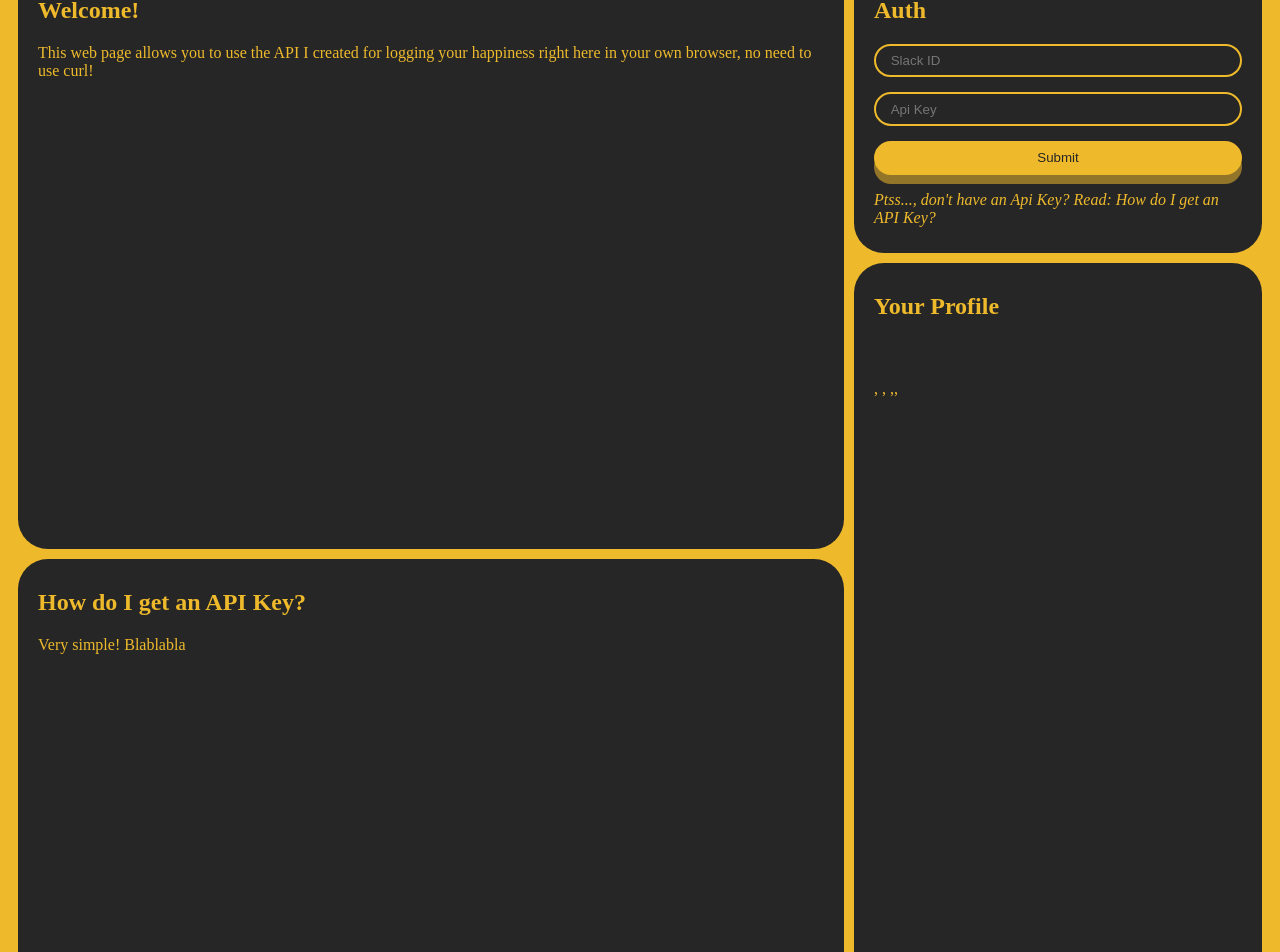
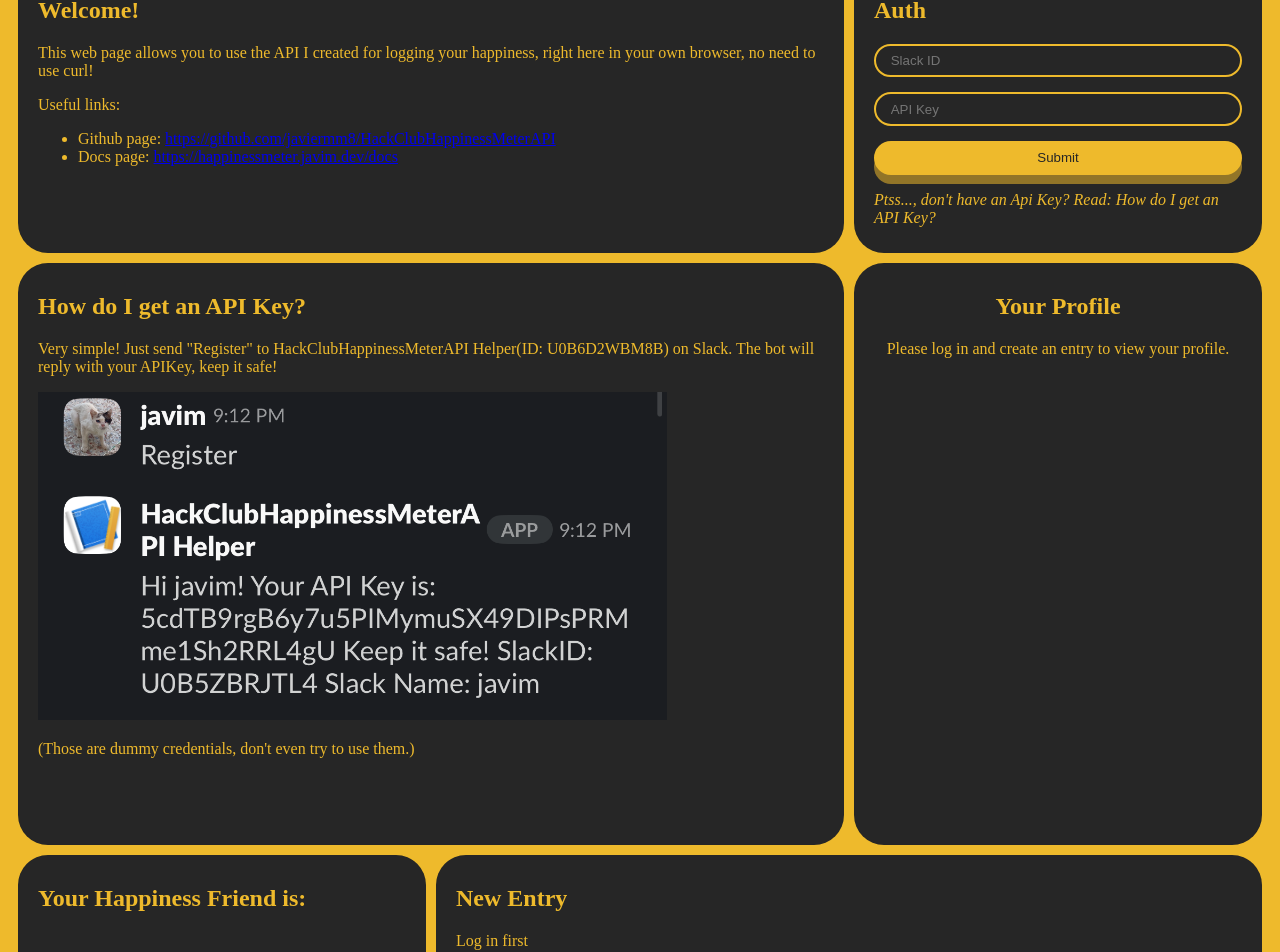
Before and after one commit to javiermm8/HackClub-Happiness-Meter-Frontend, a React (Vite) app: page / in a window 1280 px wide. Shown: the part 157-1109 px from the top of the page. Built offline with nearby package versions, Linux system fonts and the light colour scheme; a web font is replaced by a local one.

Commit message:
Lots of progress: Profile looks better, newEntry works, added images and links...

```diff
--- a/src/App.css
+++ b/src/App.css
@@ -2,28 +2,28 @@
     padding: 20px 0px;
     display: grid;
     grid-template-columns: repeat(3, 1fr);
-    grid-template-rows: repeat(7, 1fr);
+    grid-template-rows: repeat(5, 1fr);
     grid-column-gap: 10px;
     grid-row-gap: 10px;
 }
 
 .intro {
-    grid-area: 1 / 1 / 3 / 3;
+    grid-area: 1 / 1 / 2 / 3;
 }
 .auth {
     grid-area: 1 / 3 / 2 / 4;
 }
 .profile {
-    grid-area: 2 / 3 / 5 / 4;
+    grid-area: 2 / 3 / 4 / 4;
 }
 .signIn {
-    grid-area: 3 / 1 / 5 / 3;
+    grid-area: 2 / 1 / 4 / 3;
 }
 .friend {
-    grid-area: 5 / 1 / 8 / 2;
+    grid-area: 4 / 1 / 6 / 2;
 }
 .entry {
-    grid-area: 5 / 2 / 8 / 4;
+    grid-area: 4 / 2 / 6 / 4;
 }
 
 .intro {
@@ -94,6 +94,7 @@
     align-items: center;
     padding: 10px 20px;
     border-radius: 30px;
+    text-align: center;
 }
 
 .signIn {
@@ -103,6 +104,11 @@
     align-items: center;
     padding: 10px 20px;
     border-radius: 30px;
+}
+
+.signIn img {
+    max-width: 80%;
+    height: auto;
 }
 
 .friend {
--- a/src/App.jsx
+++ b/src/App.jsx
@@ -12,6 +12,7 @@ import Entry from "./components/Entry";
 import Footer from "./components/Footer";
 
 function App() {
+  const [authLoaded, setAuthLoaded] = useState(false);
   const [userName, setUserName] = useState("");
   const [userSlackID, setUserSlackID] = useState("");
   const [userLatestHappinessLevel, setUserLatestHappinessLevel] = useState("");
@@ -19,6 +20,11 @@ function App() {
   const [userLatestEntryTimestamp, setUserLatestEntryTimestamp] = useState("");
   const [userAverageHappiness, setUserAverageHappiness] = useState("");
   const [userNumberOfEntries, setNumberOfEntries] = useState("");
+
+  const [slackID, setSlackID] = useState("");
+  const [apiKey, setApiKey] = useState("");
+
+  const [entrySuccess, setEntrySuccess] = useState(false);
 
   // fetch("https://pep-unethical-copy.ngrok-free.dev/status", {
   //   headers: { "ngrok-skip-browser-warning": "true" },
@@ -32,16 +38,12 @@ function App() {
   //   .then((data) => console.log(data))
   //   .catch((error) => console.error("Fetch error:", error));
 
-  const handleAuth = ({ slackID, apiKey }) => {
-    fetch(
-      "https://pep-unethical-copy.ngrok-free.dev/profile?slackID=" + slackID,
-      {
-        headers: {
-          "ngrok-skip-browser-warning": "true",
-          Authorization: apiKey,
-        },
+  function handleAuth({ slackID, apiKey }) {
+    fetch("https://happinessmeter.javim.dev/profile?slackID=" + slackID, {
+      headers: {
+        Authorization: apiKey,
       },
-    )
+    })
       .then((response) => {
         const data = response.json();
         if (response.status != 404 && !response.ok) {
@@ -54,6 +56,8 @@ function App() {
           console.log(data.message);
           return;
         } else {
+          setApiKey(apiKey);
+          setSlackID(slackID);
           setUserSlackID(data.SlackID);
           setUserName(data.Name);
           setUserLatestHappinessLevel(data.LatestHappinessLevel);
@@ -61,15 +65,38 @@ function App() {
           setUserAverageHappiness(data.AverageHappiness);
           setNumberOfEntries(data.NumberOfEntries);
           setLatestNote(data.LatestNote);
-          console.log(
-            userName,
-            userSlackID,
-            userLatestHappinessLevel,
-            userLatestNote,
-            userLatestEntryTimestamp,
-            userAverageHappiness,
-            userNumberOfEntries,
-          );
+          setAuthLoaded(true);
+        }
+      })
+      .catch((error) => console.error("Fetch error:", error));
+  }
+
+  const handleNewEntry = ({ happinessLevel, note }) => {
+    const data = {
+      APIKey: apiKey,
+      HappinessLevel: Number(happinessLevel),
+      SlackID: slackID,
+      Note: note,
+    };
+
+    fetch("https://happinessmeter.javim.dev/newEntry", {
+      method: "POST",
+      body: JSON.stringify(data),
+    })
+      .then((response) => {
+        const data = response.json();
+        if (response.status != 404 && !response.ok) {
+          throw new Error("Network response was not ok");
+        }
+        return data;
+      })
+      .then(function (data) {
+        if (data.message == "No profile found. Have you created any entries?") {
+          console.log(data.message);
+          return;
+        } else {
+          setEntrySuccess(true);
+          handleAuth({ slackID, apiKey });
         }
       })
       .catch((error) => console.error("Fetch error:", error));
@@ -82,6 +109,7 @@ function App() {
         <Intro />
         <Auth onSubmit={handleAuth} />
         <Profile
+          authLoaded={authLoaded}
           userName={userName}
           userSlackID={userSlackID}
           userLatestHappinessLevel={userLatestHappinessLevel}
@@ -92,7 +120,7 @@ function App() {
         />
         <SignIn />
         <Friend />
-        <Entry />
+        <Entry authLoaded={authLoaded} onSubmit={handleNewEntry} />
       </div>
       <Footer />
     </>
--- a/src/components/Auth.jsx
+++ b/src/components/Auth.jsx
@@ -22,7 +22,7 @@ export default function Auth({ onSubmit }) {
           onChange={(e) => setSlackID(e.target.value)}
         />
         <input
-          placeholder="Api Key"
+          placeholder="API Key"
           type="password"
           value={apiKey}
           onChange={(e) => setApiKey(e.target.value)}
--- a/src/components/Entry.jsx
+++ b/src/components/Entry.jsx
@@ -1,11 +1,46 @@
-export default function Entry() {
+import { useState } from "react";
+
+export default function Entry({ authLoaded, onSubmit }) {
+  const [happinessLevel, setHappinessLevel] = useState(0);
+  const [note, setNote] = useState("");
+
+  const handleSubmit = (e) => {
+    e.preventDefault();
+    onSubmit({
+      authLoaded,
+      happinessLevel,
+      note,
+    });
+  };
+
   return (
     <div className="entry">
-      <h2>Your Profile</h2>
-      <img />
-      <h4>Name</h4>
-      <p>Slack ID</p>
-      <h5>Latest Happiness Level: 8</h5>
+      <h2>New Entry</h2>
+      {!authLoaded && (
+        <>
+          <p>Log in first</p>
+        </>
+      )}
+      {authLoaded && (
+        <form onSubmit={handleSubmit}>
+          <input
+            type="number"
+            min="1"
+            max="10"
+            value={happinessLevel}
+            onChange={(e) => setHappinessLevel(e.target.value)}
+          />
+          <input
+            placeholder="Note"
+            value={note}
+            minLength="10"
+            maxLength="300"
+            onChange={(e) => setNote(e.target.value)}
+          />
+
+          <button type="submit">Submit</button>
+        </form>
+      )}
     </div>
   );
 }
--- a/src/components/Intro.jsx
+++ b/src/components/Intro.jsx
@@ -4,8 +4,23 @@ export default function Intro() {
       <h2>Welcome!</h2>
       <p>
         This web page allows you to use the API I created for logging your
-        happiness right here in your own browser, no need to use curl!
+        happiness, right here in your own browser, no need to use curl!
       </p>
+      <p>Useful links:</p>
+      <ul>
+        <li>
+          Github page:{" "}
+          <a href="https://github.com/javiermm8/HackClubHappinessMeterAPI">
+            https://github.com/javiermm8/HackClubHappinessMeterAPI
+          </a>
+        </li>
+        <li>
+          Docs page:{" "}
+          <a href="https://happinessmeter.javim.dev/docs">
+            https://happinessmeter.javim.dev/docs
+          </a>
+        </li>
+      </ul>
     </div>
   );
 }
--- a/src/components/Profile.jsx
+++ b/src/components/Profile.jsx
@@ -1,4 +1,5 @@
 export default function Profile({
+  authLoaded,
   userName,
   userSlackID,
   userLatestHappinessLevel,
@@ -7,6 +8,8 @@ export default function Profile({
   userAverageHappiness,
   userNumberOfEntries,
 }) {
+  //let showProfile;
+
   let name;
   let SlackID;
   let LatestHappinessLevel;
@@ -15,35 +18,31 @@ export default function Profile({
   let AverageHappiness;
   let NumberOfEntries;
 
-  if (userName == "") {
-    name = "";
-    SlackID = "";
-    LatestHappinessLevel = "";
-    LatestNote = "";
-    LatestEntryTimestamp = "";
-    AverageHappiness = "";
-    NumberOfEntries = "";
-  } else {
-    name = "Slack username:" + userName;
-    SlackID = "Slack ID:" + userSlackID;
-    LatestHappinessLevel = "LatestHappinessLevel:" + userLatestHappinessLevel;
-    LatestNote = "Latest note:" + userLatestNote;
-    LatestEntryTimestamp = "Latest entry timestamp:" + userLatestEntryTimestamp;
-    AverageHappiness = "Average happiness:" + userAverageHappiness;
-    NumberOfEntries = "Number of entries:" + userNumberOfEntries;
-  }
+  name = userName;
+  SlackID = "(" + userSlackID + ")";
+  LatestHappinessLevel = "Latest happiness level: " + userLatestHappinessLevel;
+  LatestNote = "Latest note: " + userLatestNote;
+  LatestEntryTimestamp = "Latest entry timestamp: " + userLatestEntryTimestamp;
+  AverageHappiness = "Average happiness: " + userAverageHappiness;
+  NumberOfEntries = "Number of entries: " + userNumberOfEntries;
 
   return (
     <div className="profile">
       <h2>Your Profile</h2>
-      <img />
-      <h4>{name}</h4>
-      <p>{SlackID}</p>
-      <h5>{LatestHappinessLevel}</h5>
-      <p>
-        {LatestNote}, {LatestEntryTimestamp}, {AverageHappiness},
-        {NumberOfEntries},
-      </p>
+      {!authLoaded && (
+        <p>Please log in and create an entry to view your profile.</p>
+      )}
+      {authLoaded && (
+        <>
+          <h4>{name}</h4>
+          <p>{SlackID}</p>
+          <h5>{LatestHappinessLevel}</h5>
+          <p>{LatestNote}</p>
+          <p>{LatestEntryTimestamp}</p>
+          <p>{AverageHappiness}</p>
+          <p>{NumberOfEntries}</p>
+        </>
+      )}
     </div>
   );
 }
--- a/src/components/SignIn.jsx
+++ b/src/components/SignIn.jsx
@@ -2,8 +2,13 @@ export default function SignIn() {
   return (
     <div className="signIn">
       <h2>How do I get an API Key?</h2>
-      <p>Very simple! Blablabla</p>
-      <img />
+      <p>
+        Very simple! Just send "Register" to HackClubHappinessMeterAPI
+        Helper(ID: U0B6D2WBM8B) on Slack. The bot will reply with your APIKey,
+        keep it safe!
+      </p>
+      <img src="/src/assets/app.png" />
+      <p>(Those are dummy credentials, don't even try to use them.)</p>
     </div>
   );
 }
```
Also changed, not shown: src/assets/app.png (added).
